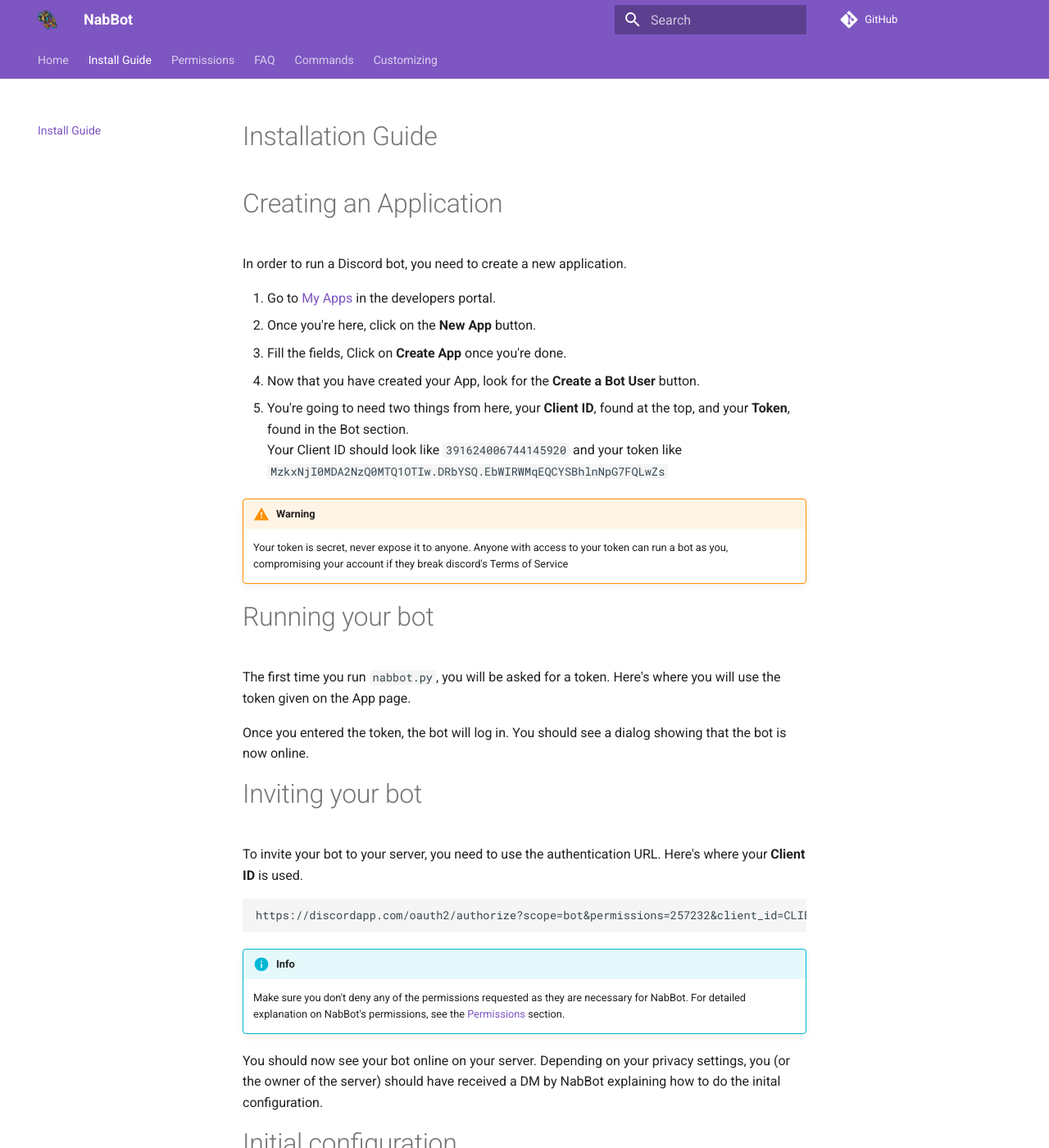
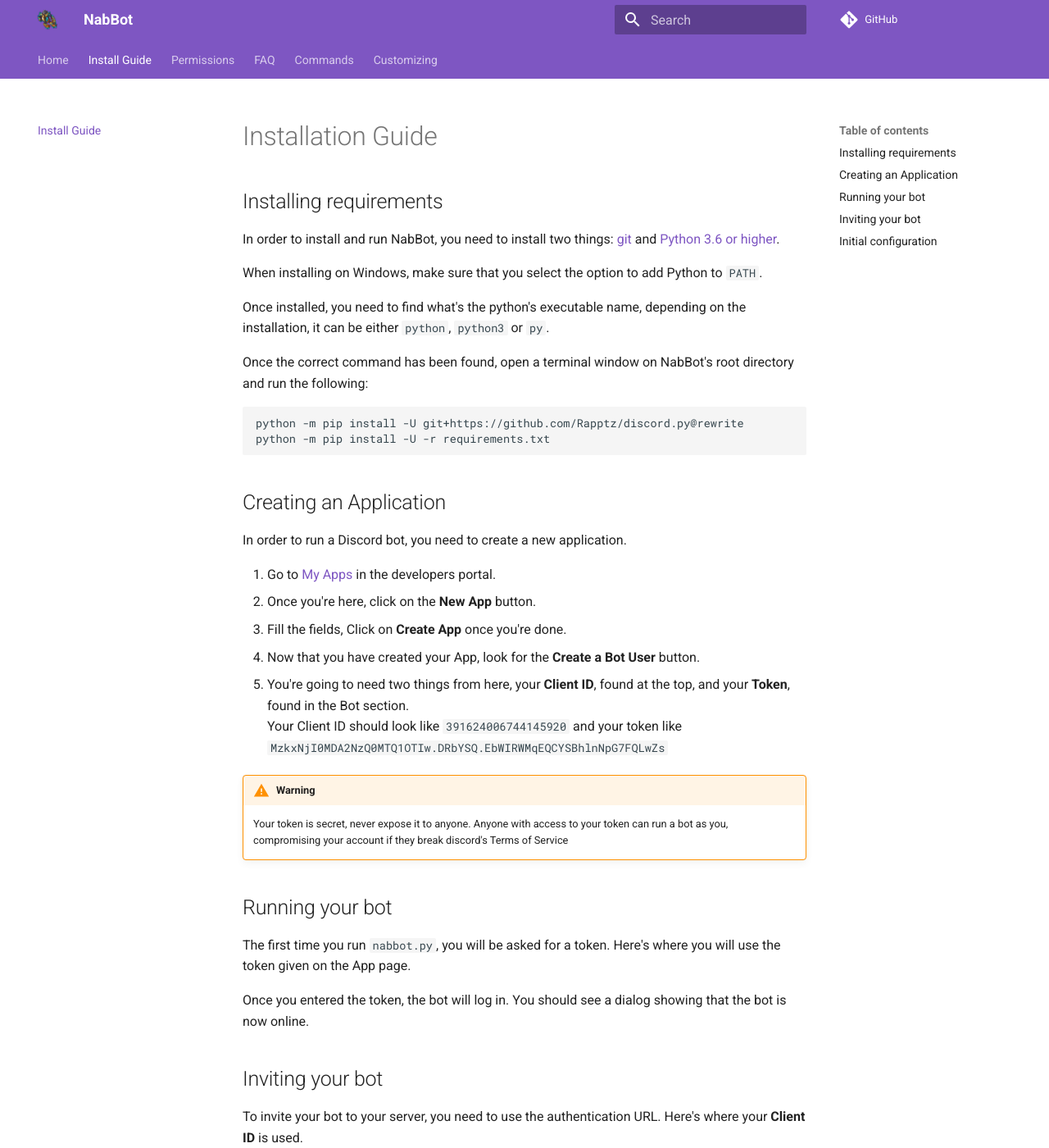
Before and after one commit to Galarzaa90/NabBot, an MkDocs documentation site: the page built from docs/install.md, in a window 1280 px wide and 1400 px high. Shown: the whole window at 82% size. Built offline with MkDocs 1.6.1 and Material for MkDocs 9.7.7, drawn with Linux system fonts in a browser that asks for light colours; comment, search, counter and statistics services are not loaded; old or Windows-style settings are respelled for this version of MkDocs; some of the changed text lies outside the part shown.

Commit message:
Updated install documentation
- Mention that git is required for installation.
- Added a bit more details
- Updated aiohttp required version to match discord.py requirements.

````diff
--- a/docs/install.md
+++ b/docs/install.md
@@ -1,27 +1,41 @@
 # Installation Guide
-# Creating an Application
+## Installing requirements
+In order to install and run NabBot, you need to install two things: [git](https://git-scm.com/) and [Python 3.6 or higher](https://www.python.org/).
+
+When installing on Windows, make sure that you select the option to add Python to `PATH`.
+
+Once installed, you need to find what's the python's executable name, depending on the installation, it can be either `python`, `python3` or `py`.
+
+Once the correct command has been found, open a terminal window on NabBot's root directory and run the following:
+
+```shell
+python -m pip install -U git+https://github.com/Rapptz/discord.py@rewrite
+python -m pip install -U -r requirements.txt
+```
+
+## Creating an Application
 In order to run a Discord bot, you need to create a new application.
 
 1. Go to [My Apps](https://discordapp.com/developers/applications/me) in the developers portal.
-1. Once you're here, click on the **New App** button.
-1. Fill the fields, Click on **Create App** once you're done.
-1. Now that you have created your App, look for the **Create a Bot User** button.
-1. You're going to need two things from here, your **Client ID**, found at the top, and your **Token**, found in the Bot section.
-Your Client ID should look like `391624006744145920` and your token like `MzkxNjI0MDA2NzQ0MTQ1OTIw.DRbYSQ.EbWIRWMqEQCYSBhlnNpG7FQLwZs`
+2. Once you're here, click on the **New App** button.
+3. Fill the fields, Click on **Create App** once you're done.
+4. Now that you have created your App, look for the **Create a Bot User** button.
+5. You're going to need two things from here, your **Client ID**, found at the top, and your **Token**, found in the Bot section.
+    Your Client ID should look like `391624006744145920` and your token like `MzkxNjI0MDA2NzQ0MTQ1OTIw.DRbYSQ.EbWIRWMqEQCYSBhlnNpG7FQLwZs`
 
 !!! warning
     Your token is secret, never expose it to anyone. Anyone with access to your token can run a bot as you,
     compromising your account if they break discord's Terms of Service
 
-# Running your bot
+## Running your bot
 The first time you run `nabbot.py`, you will be asked for a token. Here's where you will use the token given on the App page.
 
 Once you entered the token, the bot will log in. You should see a dialog showing that the bot is now online.
 
-# Inviting your bot
+## Inviting your bot
 To invite your bot to your server, you need to use the authentication URL. Here's where your **Client ID** is used.
 
-```commandline
+```ruby
 https://discordapp.com/oauth2/authorize?scope=bot&permissions=257232&client_id=CLIENT_ID_HERE
 ```
 
@@ -32,7 +46,7 @@ https://discordapp.com/oauth2/authorize?scope=bot&permissions=257232&client_id=C
 You should now see your bot online on your server.
 Depending on your privacy settings, you (or the owner of the server) should have received a DM by NabBot explaining how to do the inital configuration.
 
-# Initial configuration
+## Initial configuration
 In order for the bot to have access to most of its features, you must configure the world the server tracks.
 
 Use the command `/setworld`, for example: `/setworld Fidera`. Then the bot will ask for confirmation.
--- a/requirements.txt
+++ b/requirements.txt
@@ -1,5 +1,5 @@
 git+https://github.com/Rapptz/discord.py@rewrite
-aiohttp>=2.2,<3.0
+aiohttp<2.3.0,>=2.0.0
 beautifulsoup4>=4.6.0,<5.0
 pillow>=4.1,<5.0
 psutil>=5.4,<6.0
````
Also changed, not shown: README.md (+0 -1 lines), docs/index.md (+6 -6 lines).
